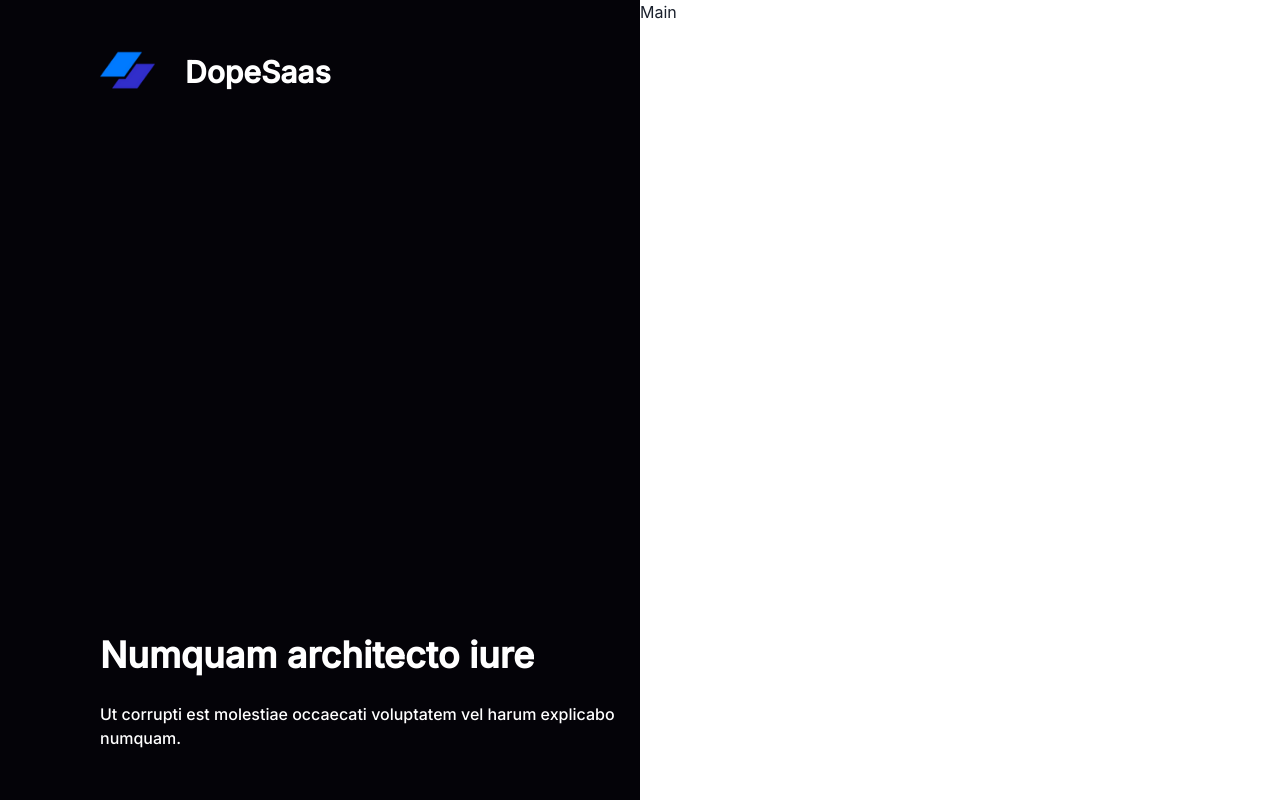
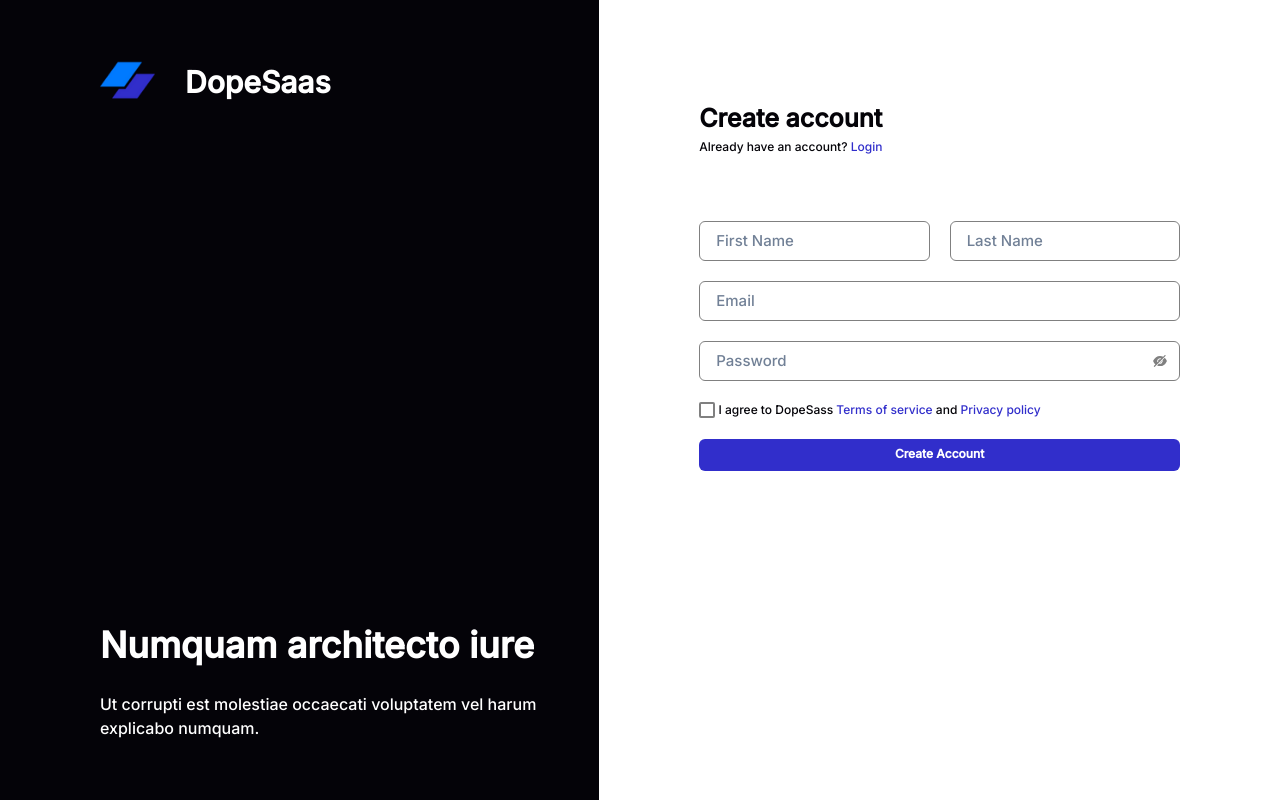
Before and after one commit to ProsperChihimba/authentication-screens, a React (Create React App) app: page / in a window 1280 px wide. Built offline with nearby package versions, Linux system fonts and the light colour scheme.

Commit message:
Add: create account initial form

```diff
--- a/package.json
+++ b/package.json
@@ -12,6 +12,7 @@
     "framer-motion": "^7.6.1",
     "react": "^18.2.0",
     "react-dom": "^18.2.0",
+    "react-icons": "^4.6.0",
     "react-scripts": "5.0.1",
     "web-vitals": "^2.1.0"
   },
--- a/src/components/main/index.jsx
+++ b/src/components/main/index.jsx
@@ -1,12 +1,103 @@
 import React from 'react'
-import { Flex, Box } from '@chakra-ui/react'
+import { Flex, Box, Text, Input, InputGroup, InputRightElement, Checkbox, Button } from '@chakra-ui/react'
+import { AiFillEyeInvisible } from "react-icons/ai";
 import RightSide from '../rightSide'
 
 const Main = () => {
     return (
         <Flex>
             <RightSide />
-            <Box w='50%' >Main</Box>
+            <Box p='100px' fontFamily='Inter'>
+                <Text
+                    as='b'
+                    color='#040308'
+                    fontWeight='bold'
+                    fontSize='25px'
+                    mb='20px'
+                >
+                    Create account
+                </Text>
+                <Flex mb='65px'>
+                    <Text
+                        color='#040308'
+                        fontSize='12px'
+                    >
+                        Already have an account?
+                    </Text>
+                    <Text
+                        color='#312ECB'
+                        fontSize='12px'
+
+                    >
+                        &nbsp;Login
+                    </Text>
+                </Flex>
+
+                <Flex gap='20px' mb='20px'>
+                    <Input
+                        borderColor='gray'
+                        placeholder='First Name'
+                        size='md'
+                        fontSize='15px'
+                    />
+                    <Input
+                        placeholder='Last Name'
+                        size='md'
+                        borderColor='gray'
+                        fontSize='15px'
+                    />
+                </Flex>
+                <Input
+                    placeholder='Email'
+                    type='email'
+                    size='md'
+                    borderColor='gray'
+                    fontSize='15px'
+                    mb='20px'
+                />
+                <InputGroup>
+                    <Input
+                        placeholder='Password'
+                        size='md'
+                        type='password'
+                        borderColor='gray'
+                        fontSize='15px'
+                        mb='20px'
+                    />
+                    <InputRightElement children={<AiFillEyeInvisible color='gray' />} />
+                </InputGroup>
+
+
+                <Flex mb='20px'>
+                    <Checkbox size='md' borderColor='gray' />
+                    <Text
+                        color='#040308'
+                        fontSize='12px'
+                    >
+                        &nbsp;I agree to DopeSass
+                    </Text>
+                    <Text
+                        color='#312ECB'
+                        fontSize='12px'
+                    >
+                        &nbsp;Terms of service
+                    </Text>
+                    <Text
+                        color='#040308'
+                        fontSize='12px'
+                    >
+                        &nbsp;and
+                    </Text>
+                    <Text
+                        color='#312ECB'
+                        fontSize='12px'
+                    >
+                        &nbsp;Privacy policy
+                    </Text>
+                </Flex>
+
+                <Button bg='#312ECB' color='white' size='sm' width='100%' fontSize='12px'>Create Account</Button>
+            </Box>
         </Flex>
     )
 }
--- a/src/components/rightSide/index.jsx
+++ b/src/components/rightSide/index.jsx
@@ -4,7 +4,7 @@ import logo from '../../assets/logo.png'
 
 const RightSide = () => {
     return (
-        <Box w='50%' bg='#040308' h='100vh' pl='100px' pt='50px' pb='50px' fontFamily='Inter'>
+        <Box w='50%' bg='#040308' h='100vh' pl='100px' pt='60px' pb='60px' fontFamily='Inter'>
             <Flex direction='column' h='100%' >
                 <Flex gap='30px'>
                     <Image src={logo} w='55px' h='40px' />
@@ -28,6 +28,7 @@ const RightSide = () => {
                 <Text
                     color='white'
                     fontWeight='100'
+                    fontSize='16px'
                 >
                     Ut corrupti est molestiae occaecati voluptatem vel harum explicabo numquam.
                 </Text>
```
Also changed, not shown: 2 other files (tests, documents, lock files or other folders).
